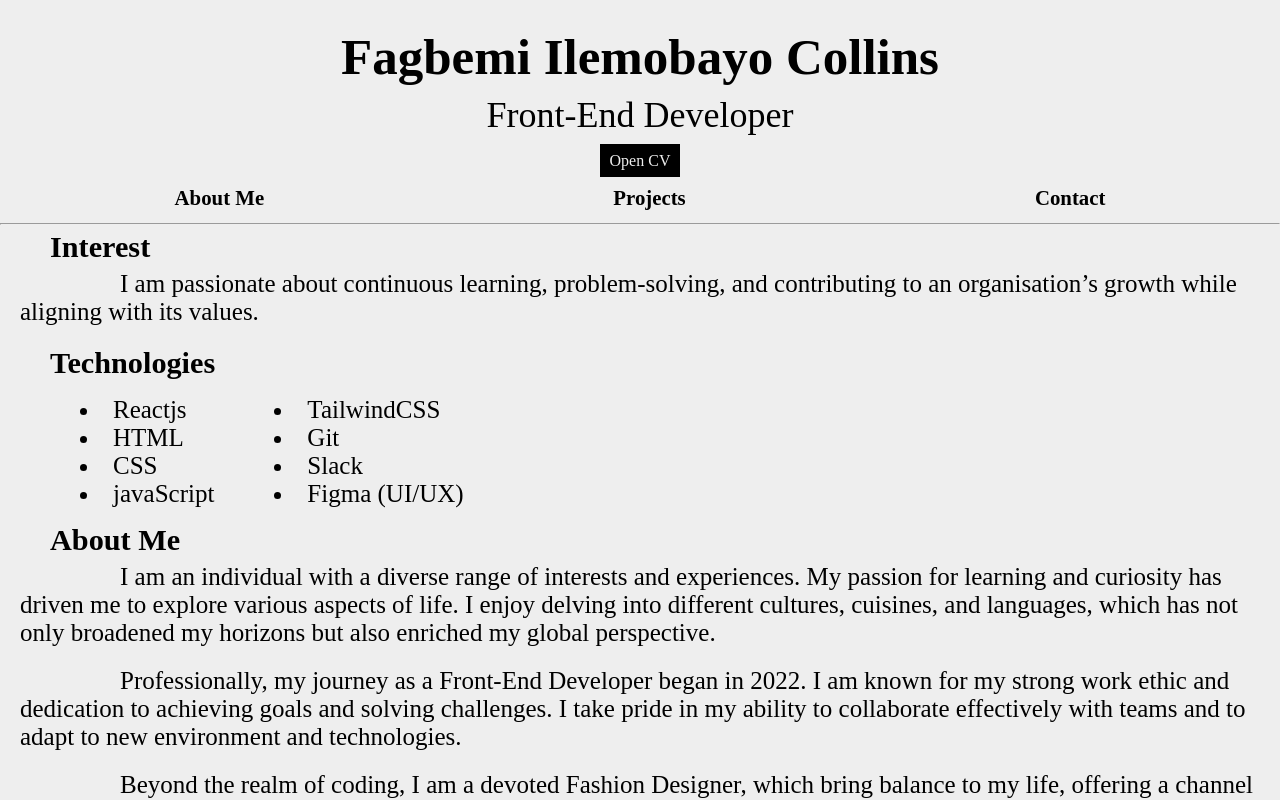
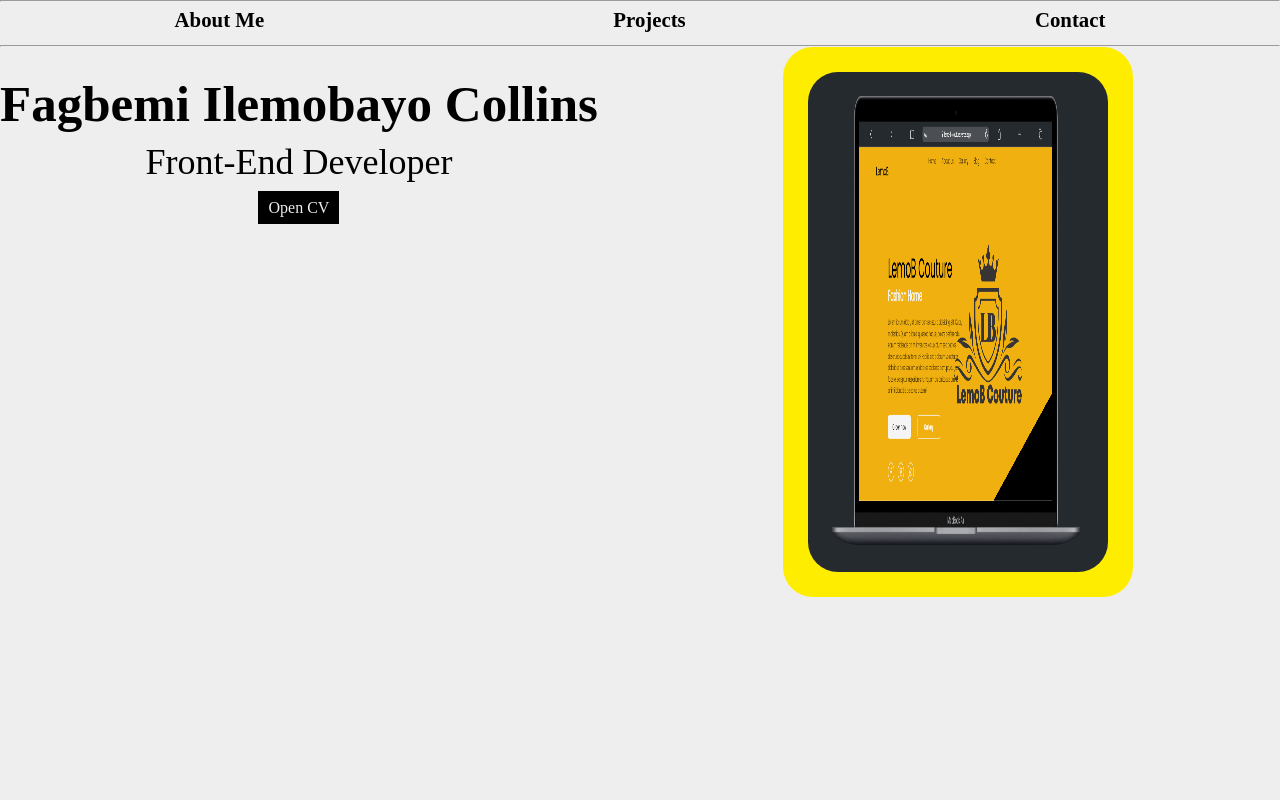
Before and after one commit to sirGentlejack/portfolio, a React (Create React App) app: page / in a window 1280 px wide. Shown: the top 800 px of the page. Built offline with nearby package versions, Linux system fonts and the light colour scheme.

Commit message:
hero animation

```diff
--- a/src/App.css
+++ b/src/App.css
@@ -14,6 +14,29 @@ a{
 body{
   background-color: var(--light);
 }
+.menu{
+  display: flex;
+  justify-content: space-around;
+  padding-bottom: 10px;
+  color: var(--dark);
+}
+.menu > li{
+  list-style: none;
+  border: 2px solid transparent;
+  padding: 3px;
+  border-width: 3px 1.5px 0px 1.5px;
+}
+.menu > li:hover{
+  border: 2px solid var(--white);
+  padding: 3px;
+  border-width: 3px 1.5px 0px 1.5px;
+}
+.hero{
+  height: 100vh;
+  display: flex;
+}
+/* .hero-section1{
+} */
 .name{
   font-size: 2.188rem;
   text-align: center;
@@ -41,22 +64,31 @@ body{
   color: var(--white);
   padding: 6px 8px;
 }
-.menu{
+.hero-section2{
+  width: 350px;
+  height: 550px;
+  background-color: red;
   display: flex;
-  justify-content: space-around;
-  padding-bottom: 10px;
-  color: var(--dark);
+  align-items: center;
+  justify-content: center;
+  position: relative;
+  border-radius: 30px;
+  animation-name: hero-img;
+  animation-duration: 5s;
+  animation-iteration-count: infinite;
 }
-.menu > li{
-  list-style: none;
-  border: 2px solid transparent;
-  padding: 3px;
-  border-width: 3px 1.5px 0px 1.5px;
+.hero-img{
+  width: 300px;
+  height: 500px;
+  border-radius: 30px;
+
 }
-.menu > li:hover{
-  border: 2px solid var(--white);
-  padding: 3px;
-  border-width: 3px 1.5px 0px 1.5px;
+@keyframes hero-img {
+  0%   {background-color:red; left:0px; top:0px;}
+  25%  {background-color:yellow; left:200px; top:0px;}
+  50%  {background-color:blue; left:200px; top:0px;}
+  75%  {background-color:green; left:0px; top:0px;}
+  100% {background-color:red; left:0px; top:0px;}
 }
 
 .sub-topic{
--- a/src/App.js
+++ b/src/App.js
@@ -9,8 +9,8 @@ import "./App.css";
 function App() {
   return (
     <div className="App">
+        <Menu />
         <Navbar />
-        <Menu />
         <Main />
         <Projects />
         <Bottom />
--- a/src/components/Menu.js
+++ b/src/components/Menu.js
@@ -3,6 +3,7 @@ import React from "react";
 export default function Menu() {
   return (
     <div>
+      <hr />
       <ul className="menu">
         <li>
           <a href="/#about" target="_self"
--- a/src/components/Navbar.js
+++ b/src/components/Navbar.js
@@ -1,8 +1,11 @@
 import React from "react";
+import Me from "../images/lemo_B.png"
 
 export default function Navbar() {
   return (
-    <div>
+    <div >
+      <div className="hero">
+      <div className="hero-section1">
       <h1 className="name">Fagbemi <span className="name2">Ilemobayo</span> Collins</h1>
       <p className="profession">
         <span className="front-end">Front-End</span> Developer
@@ -18,7 +21,11 @@ export default function Navbar() {
         </a>
 
       </div>
-
+      </div>
+      <div className="hero-section2">
+        <img src={Me} alt="Myself" className="hero-img" />
+      </div>
+      </div>
     </div>
   );
 }
```
